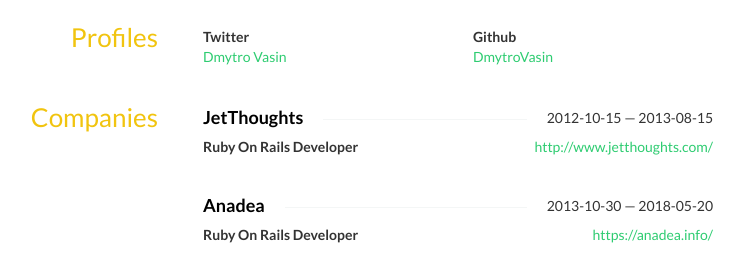
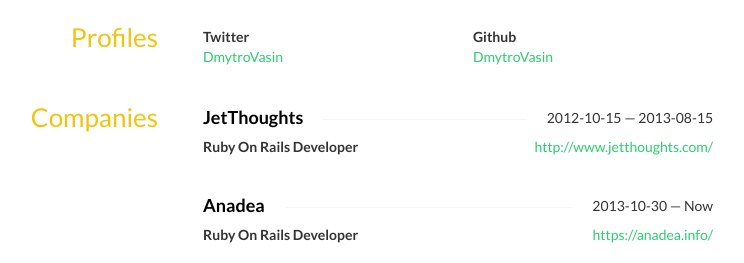
Before and after one commit to DmytroVasin/DmytroVasin.github.io, a plain HTML site: page index.html in a window 1280 px wide. Shown: the part 463-726 px from the top of the page, without its empty margins (272-1016 px from the left). Drawn offline with nearby package versions, Linux system fonts and the light colour scheme; some icons are missing.

Commit message:
Fix date

```diff
--- a/index.html
+++ b/index.html
@@ -249,7 +249,7 @@ h4 span:first-child {
 					</strong>
 					<div class="username">
 						<div class="url">
-							<a href="https://twitter.com/DmytroVasin">Dmytro Vasin</a>
+							<a href="https://twitter.com/DmytroVasin">DmytroVasin</a>
 						</div>
 					</div>
 				</div>
@@ -294,7 +294,7 @@ h4 span:first-child {
 				<h4 class="strike-through">
 					<span>Anadea</span>
 					<span class="date">
-						2013-10-30 — 2018-05-20
+						2013-10-30 — Now
 					</span>
 				</h4>
 				<div class="website pull-right">
```
